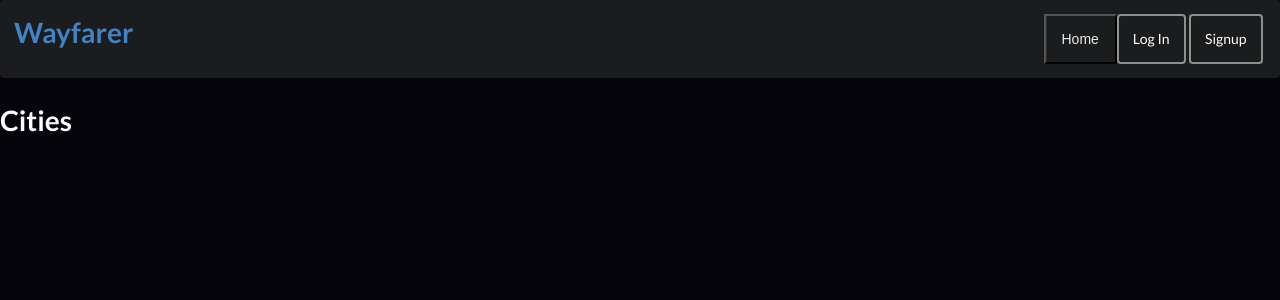
After one commit to meeshers/wayfarer-ga, a Django app: page /cities/ in a window 1280 px wide. The commit adds this page. Shown: the top 300 px of the page. Run offline with Django 3.2, Linux system fonts and the light colour scheme; data that the repository does not hold is empty; some libraries are stand-ins or nearby versions.

Commit message:
cities page and city show page added

```diff
--- a/main_app/templates/base.html
+++ b/main_app/templates/base.html
@@ -23,7 +23,11 @@
     <header>
         <nav>
             <div class="ui inverted segment menu">
+                {% if user.is_authenticated %}
+                <h1><a href="{% url 'cities' %}">Wayfarer</a></h1>
+                {% else %}
                 <h1><a href="{% url 'home' %}">Wayfarer</a></h1>
+                {% endif %}
                 <ul class="right menu">
                     <button class="item"><a href="{% url 'home' %}">Home</a></button>
                     {% if user.is_authenticated %}
--- /dev/null
+++ b/main_app/templates/cities/cities.html
@@ -0,0 +1,7 @@
+{% extends 'base.html' %}
+{% block content %}
+<h1>Cities</h1>
+{% for city in cities %}
+<div><a href="{%url 'city_show' city.id%}">{{city.name}}</a></div>
+{% endfor %}
+{% endblock %}
--- a/main_app/urls.py
+++ b/main_app/urls.py
@@ -8,4 +8,6 @@ urlpatterns = [
     path('accounts/profile/', views.profile, name='profile'),
     path('accounts/profile/<int:user_id>/edit/',views.profile_edit, name='edit'),
     path('accounts/profile/<int:blog_id>/', views.blog, name='blog'),
+    path('cities/', views.cities, name='cities'),
+    path('cities/<int:city_id>', views.city_show, name='city_show'),
 ]
--- a/main_app/views.py
+++ b/main_app/views.py
@@ -82,3 +82,14 @@ def profile_edit(request, user_id):
     context = {'post_form': post_form}
     return render(request, 'registration/profile.html', context)
  """
+
+def cities(request):
+    cities = City.objects.all()
+    context = { 'cities':cities}
+    return render(request, 'cities/cities.html', context)
+
+def city_show(request, city_id):
+    city = City.objects.get(id=city_id)
+    posts = Post.objects.filter(city=city_id)
+    context = {'city':city, 'posts':posts}
+    return render(request, 'cities/city_show.html', context)
```
Also changed, not shown: main_app/templates/cities/city_show.html (added, +7 -0 lines), main_app/templates/home.html (+0 -19 lines), main_app/migrations/0012_post_city.py.
